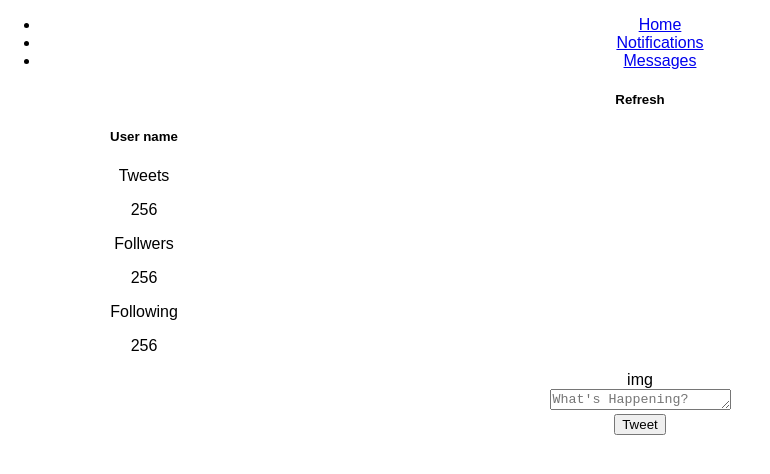
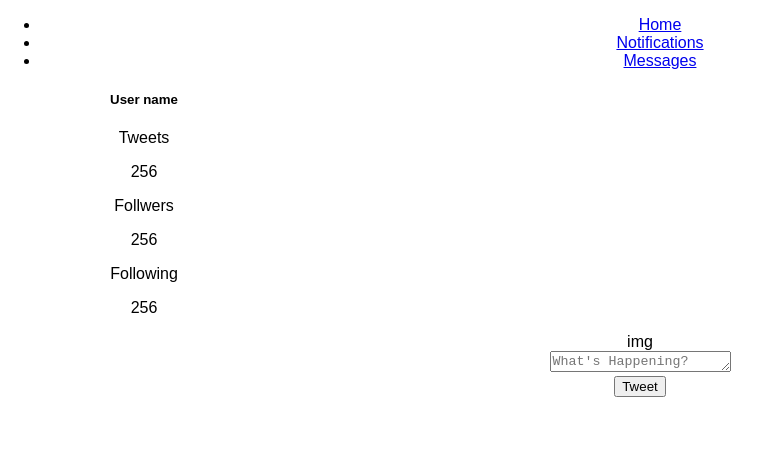
Before and after one commit to SeanningTatum/twitter-clone, a React (Create React App) app: page /home in a window 1280 px wide. Shown: the top 474 px of the page, without its empty margins (0-770 px from the left). Built offline with nearby package versions, Linux system fonts and the light colour scheme; the HTML template or start-up script is replaced by a standard one.

Commit message:
removed refresh feature

```diff
--- a/src/containers/Home/Home.js
+++ b/src/containers/Home/Home.js
@@ -14,7 +14,6 @@ export class Home extends Component {
   render() {
     return (
       <div className="container mt-3">
-        <h5 onClick={this.props.onFetchTweets}>Refresh</h5>
         <div className="row">
           <div className="col-md-4">
             <ProfileCard />
```
